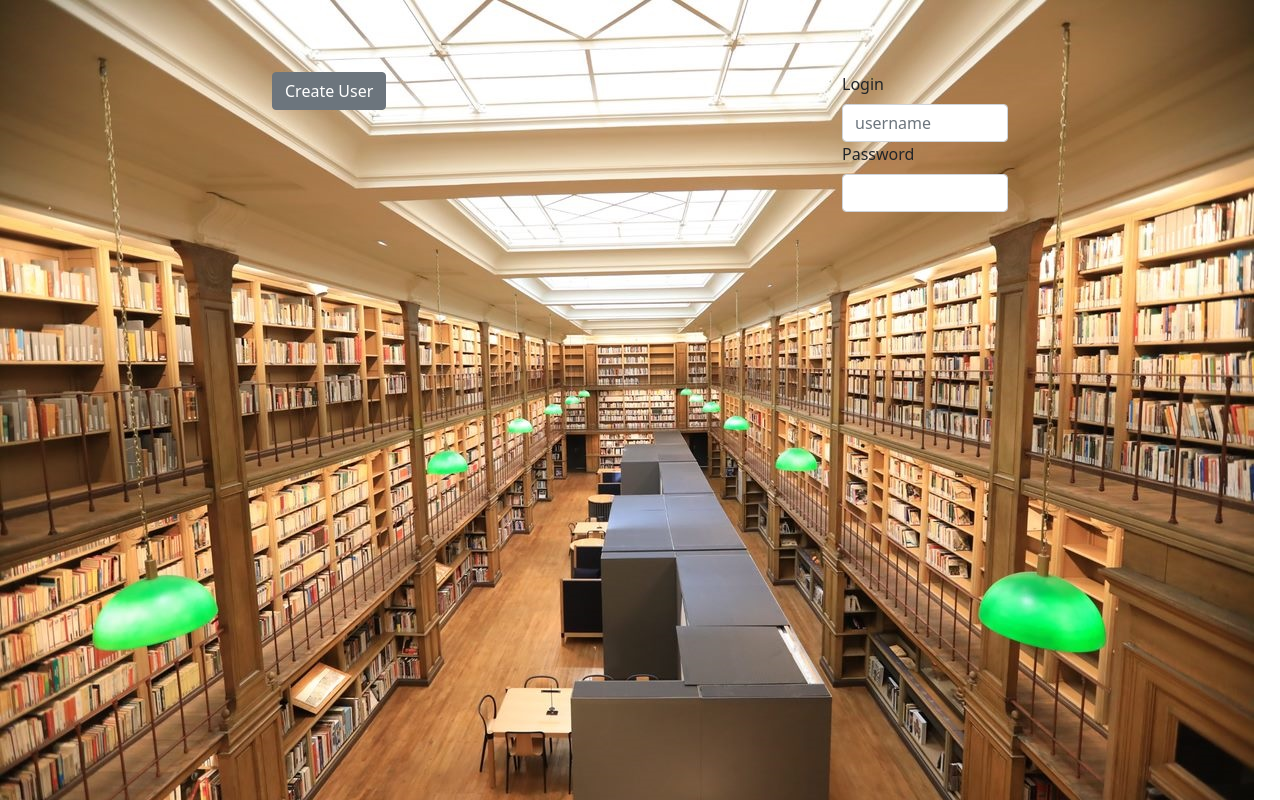
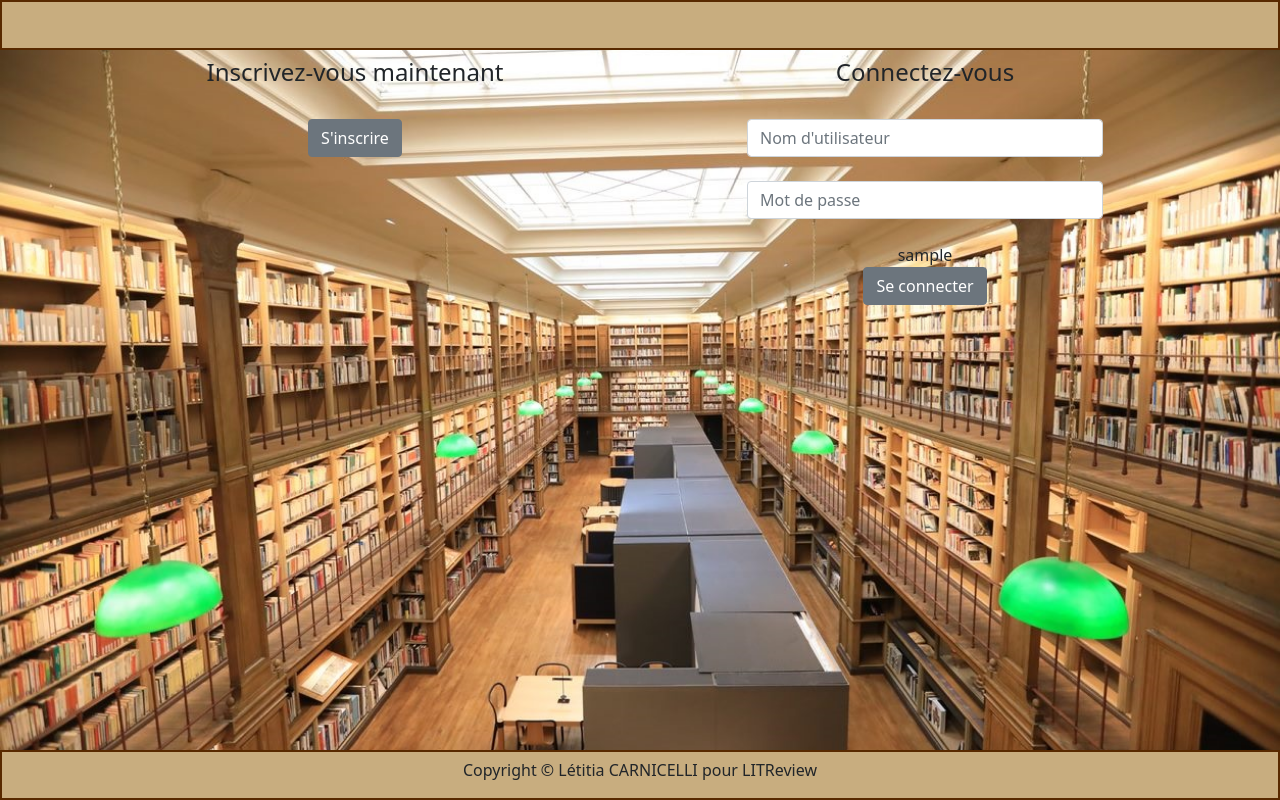
Before and after one commit to maticha84/oc_p9_repository, a Django app: template litreview/litapp/templates/litapp/login.html in a window 1280 px wide. Run offline with Django 3.2, Linux system fonts and the light colour scheme; the template is opened without the code that fills it: most values are stand-ins (such as "Sample title", 1, 10 or a date in 2020); some libraries are stand-ins or nearby versions.

Commit message:
Connexion user OK TODO : template creation user

```diff
--- a/litreview/litapp/admin.py
+++ b/litreview/litapp/admin.py
@@ -1,7 +1,10 @@
 from django.contrib import admin
 from django.contrib.auth.admin import UserAdmin
 
-from .models import User
+from .models import User, Ticket, UserFollows, Review
 # Register your models here.
 
 admin.site.register(User, UserAdmin)
+admin.site.register(Ticket)
+admin.site.register(UserFollows)
+admin.site.register(Review)
--- a/litreview/litapp/static/litapp/css/style.css
+++ b/litreview/litapp/static/litapp/css/style.css
@@ -3,18 +3,50 @@
     font-family: "ArimaKoshi";
     src: url("../fonts/Arima/ArimaKoshi-Medium.otf");
 }
+body, html {
+    height: 100%;
+}
 body {
-    margin: 5% auto 5% auto;
-    background-image: url(../img/MAT_Bibliotheque_1.jpg);
-    background-repeat: no-repeat;
-}
-head{
-    height: 500px;
+    background: url(../img/MAT_Bibliotheque_1.jpg) no-repeat center center fixed;
+    -webkit-background-size: cover;
+    -moz-background-size: cover;
+    -o-background-size: cover;
+    background-size: cover;
 }
 
+.main {
+    min-height: 100%;
+    overflow-x: scroll;
+    scroll-bar-width: thin;
+    position: relative;
+}
+
+.for_choice {
+    height: 420px;
+    overflow-y: scroll;
+    scroll-bar-width: thin;
+}
 .page_title {
     display: flex;
     align-items: center;
+    text-align: center;
     justify-content: center;
+    height: 50px;
+    border: 2px solid #582900;
+    background-color: #C8AD7F;
 
 }
+
+.col-center{
+    text-align: center;
+}
+
+.footer{
+    display: flex;
+    align-items: center;
+    text-align: center;
+    justify-content: center;
+    height: 50px;
+    border: 2px solid #582900;
+    background-color: #C8AD7F;
+}
--- a/litreview/litapp/templates/litapp/base.html
+++ b/litreview/litapp/templates/litapp/base.html
@@ -9,12 +9,18 @@
         <link rel="stylesheet" type="text/css" href="{% static 'litapp/css/bootstrap.min.css' %}" />
         <link rel="stylesheet" type="text/css" href="{% static 'litapp/css/style.css' %}" />
     </head>
-    <header>
-        <h1>{% block title %}{% endblock %}</h1>
-    </header>
     <body>
-    <p>{% block content %}{% endblock %}</p>
+        <div class="main">
+            <header>
+                {% block title %}{% endblock %}
+            </header>
+
+                {% block content %}{% endblock %}
+
+            <footer class="fixed-bottom footer">
+                 {% block footer %}{% endblock %}
+                 <h6>Copyright &copy Létitia CARNICELLI pour LITReview</h6>
+            </footer>
+        </div>
     </body>
-    <footer>
-         <h1>{% block footer %}{% endblock %}</h1>
-    </footer>
+</html>
--- a/litreview/litapp/templates/litapp/login.html
+++ b/litreview/litapp/templates/litapp/login.html
@@ -1,19 +1,34 @@
 {% extends 'litapp/base.html' %}
+
+{% block title %}
+    <h3 class="page_title">{{ message }}</h3>
+{% endblock %}
 
 {% block content %}
 
 <div class="container">
-    <h1 class="page_title">{{ message }}</h1>
     <div class="row justify-content-around">
-        <div class="col-2">
-            <button class="btn btn-secondary" type="submit">Create User</button>
+        <div class="col-4 col-center">
+            <h4>Inscrivez-vous maintenant</h4>
+            <br>
+            <a href="new_account.html">
+                <button class="btn btn-secondary" id="inscription" type="submit" >S'inscrire</button>
+            </a>
         </div>
 
-        <div class="col-2">
-            <label for="exampleFormControlInput1" class="form-label">Login</label>
-            <input type="text" class="form-control" id="exampleFormControlInput1" placeholder="username">
-            <label for="inputPassword" class="form-label">Password</label>
-            <input type="password" class="form-control" id="inputPassword">
+        <div class="col-4 col-center">
+            <h4>Connectez-vous</h4>
+            <br>
+            <form method="POST">
+                {% csrf_token %}
+                <input type="text" class="form-control" id="exampleFormControlInput1" name="username" placeholder="Nom d'utilisateur">
+                <br>
+                <input type="password" class="form-control" id="inputPassword" name="password" placeholder="Mot de passe">
+                <br>
+                {{ login_echec }}
+                <br>
+                <button class="btn btn-secondary" id="connexion" type="submit" >Se connecter</button>
+            </form>
         </div>
     </div>
 </div>
--- a/litreview/litapp/urls.py
+++ b/litreview/litapp/urls.py
@@ -3,5 +3,7 @@
 from . import views
 
 urlpatterns = [
-    path('', views.index, name='index'),
+    path('', views.login_view, name='login'),
+    path('new_account.html', views.new_account, name="new_account"),
+    path('home.html', views.home_view, name='home'),
 ]
--- a/litreview/litreview/settings.py
+++ b/litreview/litreview/settings.py
@@ -14,7 +14,7 @@
 
 # Build paths inside the project like this: BASE_DIR / 'subdir'.
 BASE_DIR = Path(__file__).resolve().parent.parent
-
+LOGIN_REDIRECT_URL = 'home.html'
 
 # Quick-start development settings - unsuitable for production
 # See https://docs.djangoproject.com/en/3.2/howto/deployment/checklist/
@@ -109,7 +109,7 @@
 
 LANGUAGE_CODE = 'en-us'
 
-TIME_ZONE = 'UTC'
+TIME_ZONE = 'Europe/Paris'
 
 USE_I18N = True
 
--- a/litreview/litreview/urls.py
+++ b/litreview/litreview/urls.py
@@ -15,8 +15,15 @@
 """
 from django.contrib import admin
 from django.urls import path, include
+from django.views.generic.base import RedirectView
+
+from litapp.views import index
+
+favicon_view = RedirectView.as_view(url='static/litapp/img/favicon.ico')
 
 urlpatterns = [
+    path('', index, name='index'),
     path('admin/', admin.site.urls),
-    path('litapp', include('litapp.urls')),
+    path('litapp/', include('litapp.urls')),
+    path('favicon.ico', favicon_view),
 ]
```
Also changed, not shown: litreview/litapp/models.py (+25 -2 lines), litreview/litapp/templates/litapp/home.html (added, +8 -0 lines), litreview/litapp/templates/litapp/index.html (+7 -3 lines), litreview/litapp/templates/litapp/name.html (deleted, +0 -11 lines), litreview/litapp/templates/litapp/new_account.html (added, +17 -0 lines), litreview/litapp/views.py (+43 -2 lines), litreview/litapp/migrations/0002_auto_20210924_1747.py (added), litreview/litapp/migrations/0003_auto_20210924_1804.py (added).
